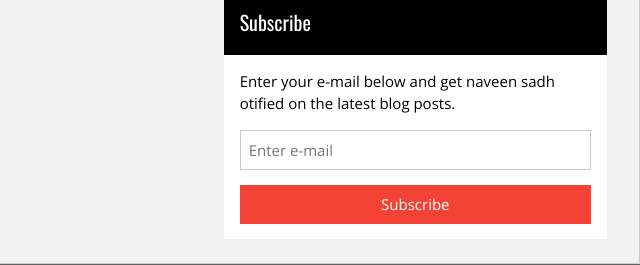
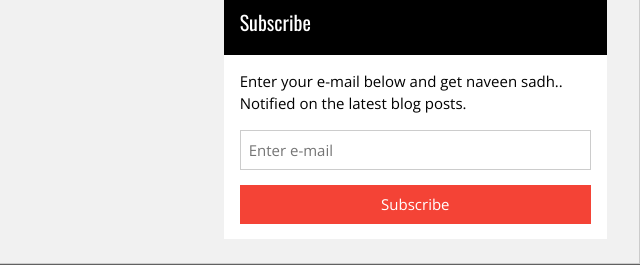
Before and after one commit to naveen5579/excelr-project-example, a plain HTML site: page index.html in a window 1280 px wide. Shown: the part 1933-2198 px from the top of the page, 640-1280 px from the left. Drawn offline with nearby package versions, Linux system fonts and the light colour scheme.

```diff
--- a/index.html
+++ b/index.html
@@ -290,7 +290,7 @@ and is wrapped around the whole page content, except for the footer in this exam
           <h4>Subscribe</h4>
         </div>
         <div class="w3-container w3-white">
-          <p>Enter your e-mail below and get naveen sadh otified on the latest blog posts.</p>
+          <p>Enter your e-mail below and get naveen sadh.. Notified on the latest blog posts.</p>
           <p><input class="w3-input w3-border" type="text" placeholder="Enter e-mail" style="width:100%"></p>
           <p><button type="button" onclick="document.getElementById('subscribe').style.display='block'" class="w3-button w3-block w3-red">Subscribe</button></p>
         </div>
```
